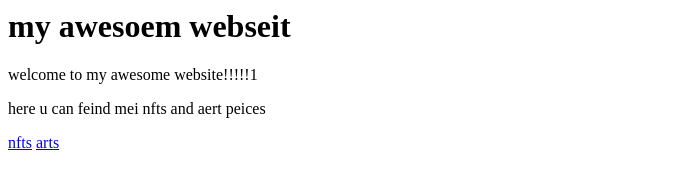
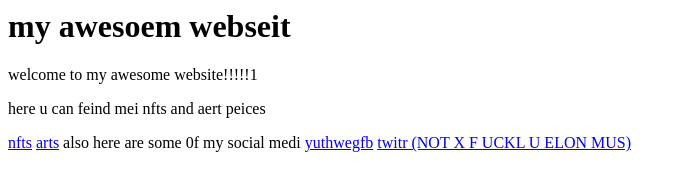
Before and after one commit to Flipleerr/please-dont-follow-the-book, a plain HTML site: page index.html in a window 1280 px wide. Shown: the whole page, without its empty margins (0-686 px from the left). Drawn offline with Linux system fonts and the light colour scheme.

Commit message:
adding links to social media - commiting new changes to the repo

```diff
--- a/index.html
+++ b/index.html
@@ -10,6 +10,9 @@
         <a href="nft.html">nfts</a>
         <a href="art.html">arts</a>
 
+        also here are some 0f my social medi
 
+        <a href="https://www.youtube.com/channel/UCHo9ztfBRTF4ehEiT6FqTeA">yuthwegfb</a>
+        <a href="https://www.twitter.com/TheFlipleerr">twitr (NOT X F UCKL U ELON MUS)</a>
     </body>
 </html>
```
Also changed, not shown: 1 other file.
